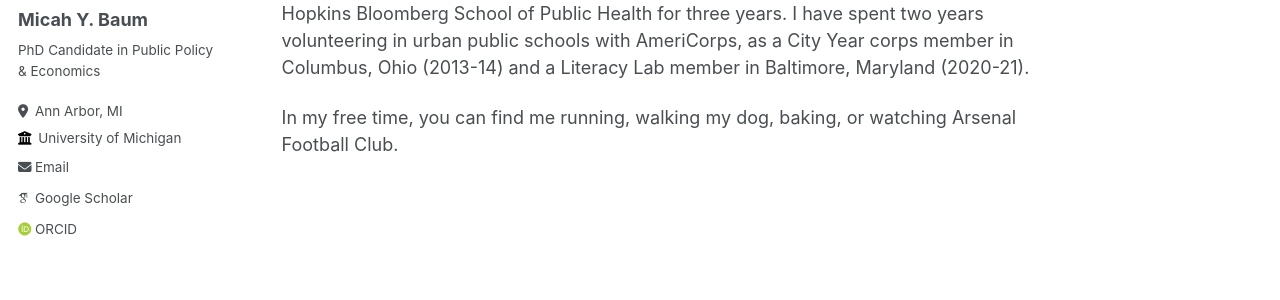
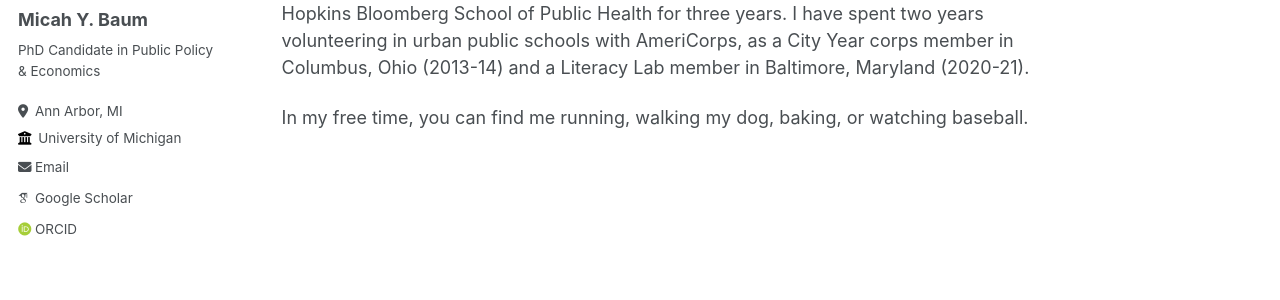
Before and after one commit to micah-baum/micah-baum.github.io, a Jekyll site: the page built from _pages/about-me.md, in a window 1280 px wide. Shown: the part 280-580 px from the top of the page. Built offline with Jekyll 4.4.1, drawn with Linux system fonts in a browser that asks for light colours; some web fonts are replaced.

Commit message:
Update about-me.md

```diff
--- a/_pages/about-me.md
+++ b/_pages/about-me.md
@@ -11,4 +11,4 @@ I am a 4th-year PhD student in Public Policy & Economics at the University of Mi
 
 After graduating, I moved to Baltimore, where I worked as a researcher at the Johns Hopkins Bloomberg School of Public Health for three years. I have spent two years volunteering in urban public schools with AmeriCorps, as a City Year corps member in Columbus, Ohio (2013-14) and a Literacy Lab member in Baltimore, Maryland (2020-21).
 
-In my free time, you can find me running, walking my dog, baking, or watching Arsenal Football Club.
+In my free time, you can find me running, walking my dog, baking, or watching baseball.
```
